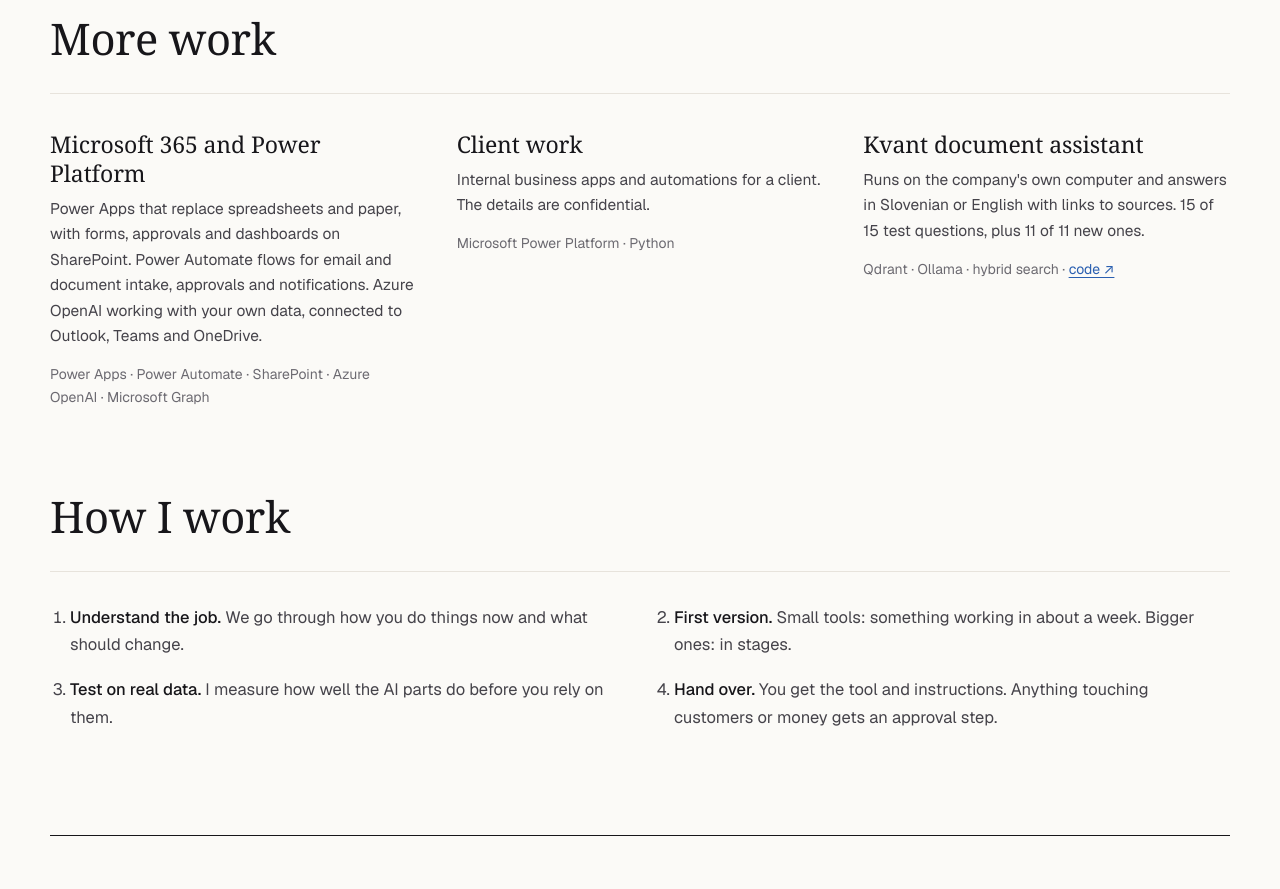
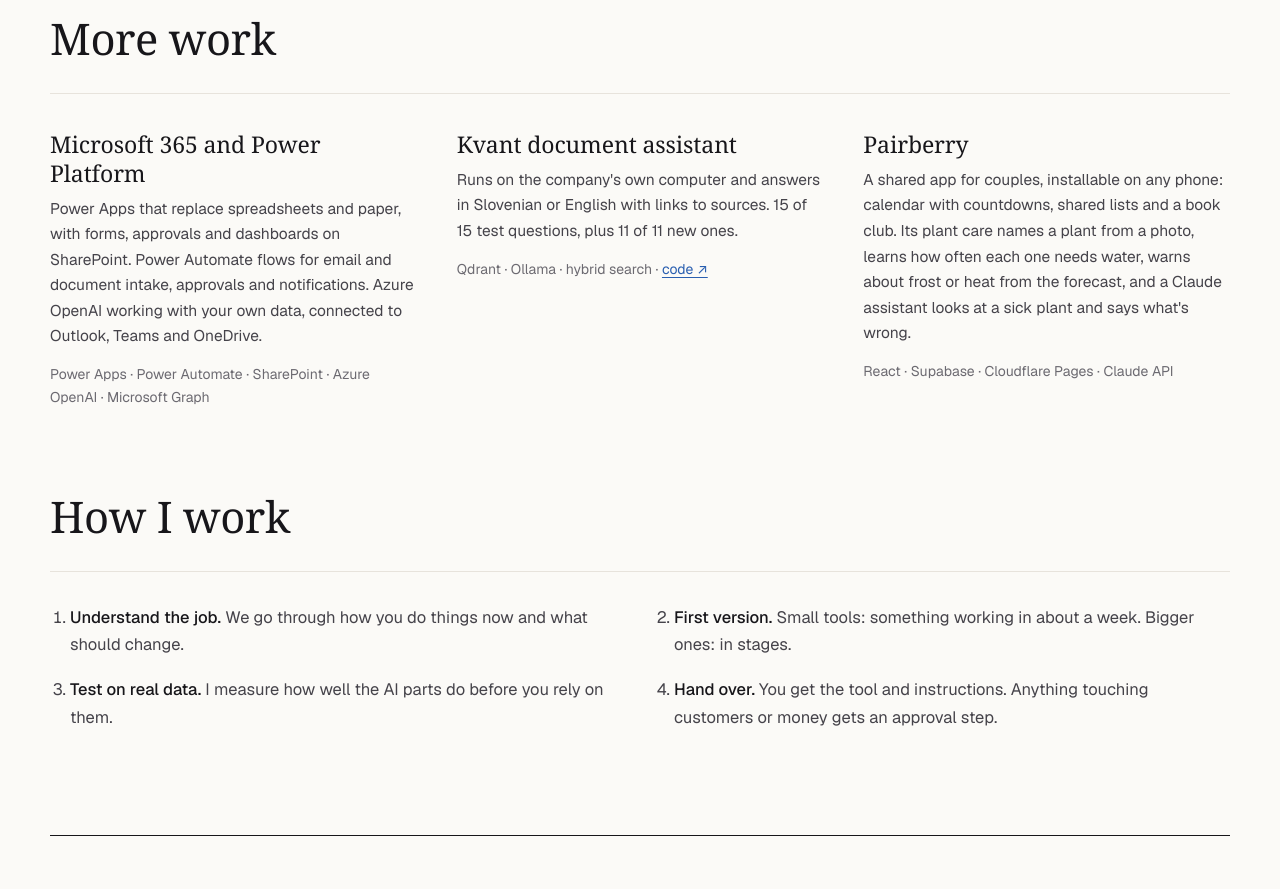
Before and after one commit to cesicobrad/cesicobrad.github.io, a plain HTML site: page index.html in a window 1280 px wide. Shown: the part 3460-4349 px from the top of the page. Drawn offline with nearby package versions, Linux system fonts and the light colour scheme; a web font is replaced by a local one.

Commit message:
Replace the Client work card with Pairberry
Co-Authored-By: Claude Opus 5.5 <noreply@anthropic.com>

```diff
--- a/index.html
+++ b/index.html
@@ -151,8 +151,8 @@
   </div>
   <div class="list">
     <article id="microsoft"><h3>Microsoft 365 and Power Platform</h3><p>Power Apps that replace spreadsheets and paper, with forms, approvals and dashboards on SharePoint. Power Automate flows for email and document intake, approvals and notifications. Azure OpenAI working with your own data, connected to Outlook, Teams and OneDrive.</p><p class="stack">Power Apps · Power Automate · SharePoint · Azure OpenAI · Microsoft Graph</p></article>
-    <article id="client"><h3>Client work</h3><p>Internal business apps and automations for a client. The details are confidential.</p><p class="stack">Microsoft Power Platform · Python</p></article>
     <article id="kvant"><h3>Kvant document assistant</h3><p>Runs on the company's own computer and answers in Slovenian or English with links to sources. 15 of 15 test questions, plus 11 of 11 new ones.</p><p class="stack">Qdrant · Ollama · hybrid search · <a href="https://github.com/cesicobrad/kvant-assistant">code ↗</a></p></article>
+    <article id="pairberry"><h3>Pairberry</h3><p>A shared app for couples, installable on any phone: calendar with countdowns, shared lists and a book club. Its plant care names a plant from a photo, learns how often each one needs water, warns about frost or heat from the forecast, and a Claude assistant looks at a sick plant and says what's wrong.</p><p class="stack">React · Supabase · Cloudflare Pages · Claude API</p></article>
   </div>
 </section>
 
```
